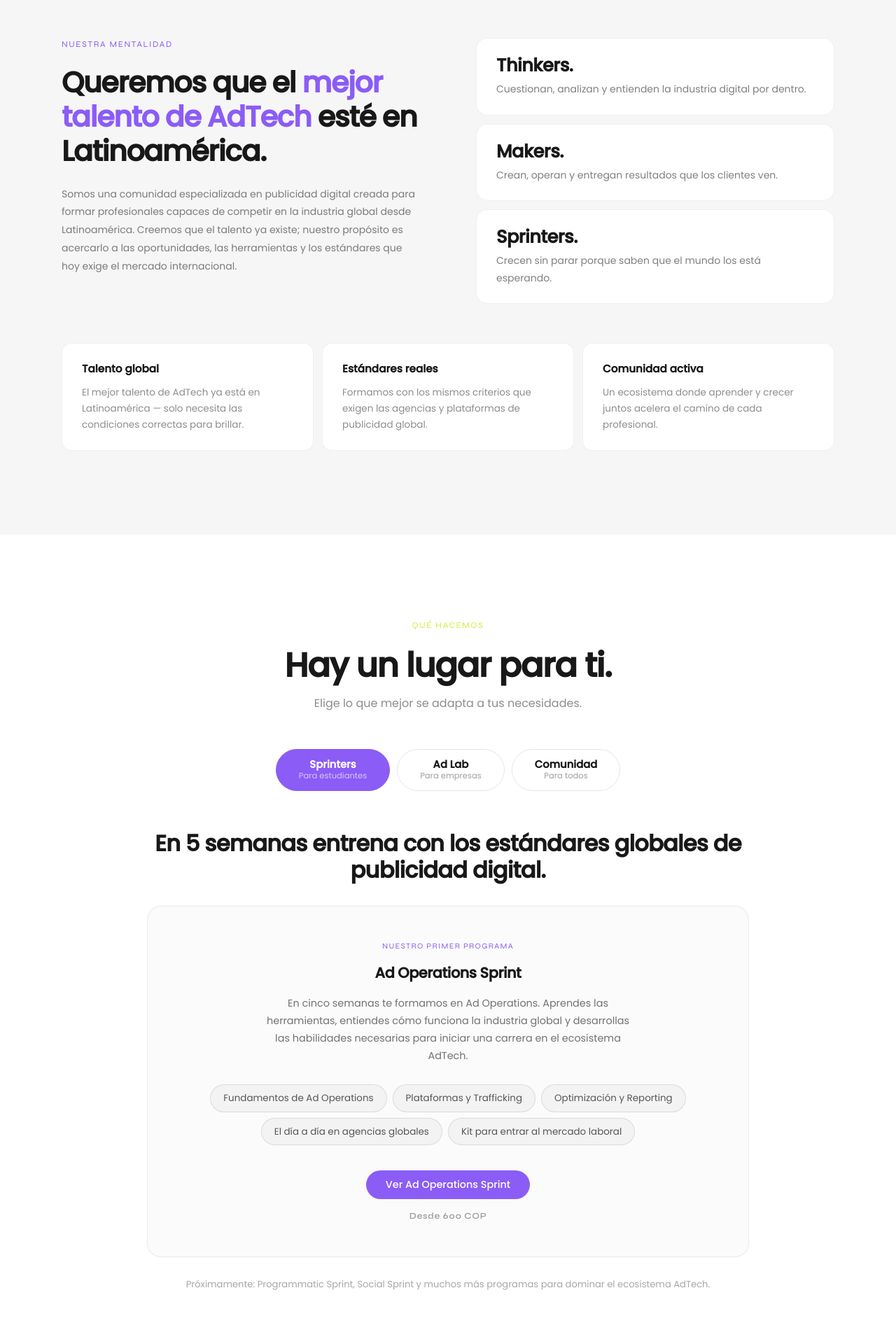
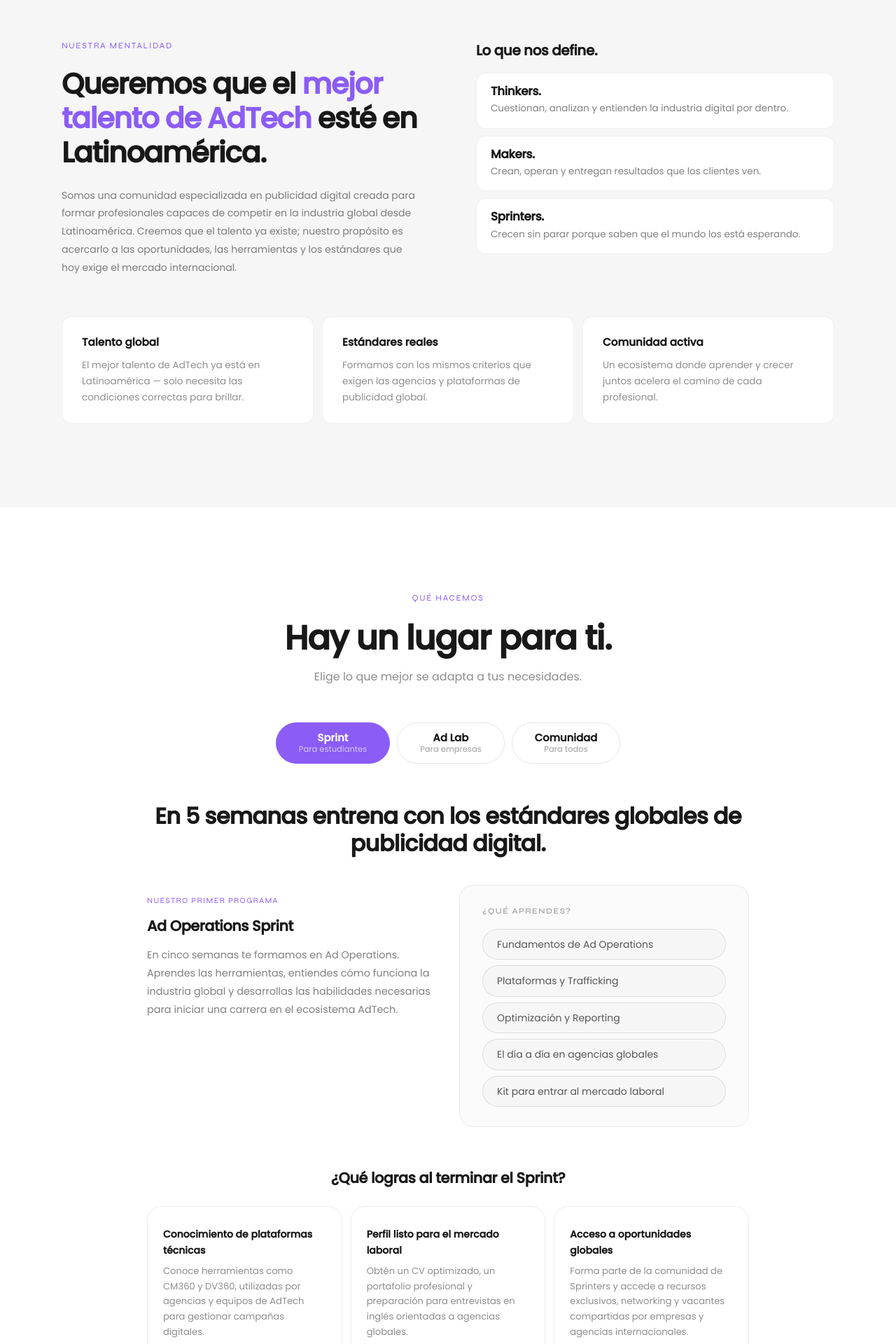
Before and after one commit to SprintechAcademy/SprintechAcademy, a React (Vite) app: page / in a window 1280 px wide. Shown: the part 880-2800 px from the top of the page at 70% size. Built offline with nearby package versions, Linux system fonts and the light colour scheme.

Commit message:
feat: UI polish — Sprint rename, mentalidad heading, 2-col Sprint panel, benefit cards, premium buttons

```diff
--- a/src/App.css
+++ b/src/App.css
@@ -132,6 +132,7 @@
   pointer-events: none; z-index: 0;
 }
 
+
 .hero__content {
   position: relative; z-index: 1;
   text-align: center;
@@ -223,28 +224,35 @@
   color: rgba(0,0,0,0.5); line-height: 1.85;
 }
 
-/* Right: Thinkers / Makers / Sprinters — in cards */
-.mentalidad__concepts { display: flex; flex-direction: column; gap: 12px; }
+/* Right: heading + Thinkers / Makers / Sprinters — in compact cards */
+.mentalidad__concepts-heading {
+  font-family: var(--font-poppins); font-weight: 700;
+  font-size: clamp(1rem, 1.6vw, 1.25rem);
+  color: var(--carbon); letter-spacing: -0.02em;
+  margin-bottom: 16px;
+}
+
+.mentalidad__concepts { display: flex; flex-direction: column; gap: 10px; }
 
 .mentalidad__concept {
   background: #ffffff;
   border: 1px solid rgba(0,0,0,0.06);
-  border-radius: 16px;
-  padding: 24px 28px;
+  border-radius: 14px;
+  padding: 16px 20px;
   transition: box-shadow 0.2s;
 }
-.mentalidad__concept:hover { box-shadow: 0 4px 20px rgba(0,0,0,0.06); }
+.mentalidad__concept:hover { box-shadow: 0 4px 16px rgba(0,0,0,0.06); }
 
 .mentalidad__concept-word {
   display: block;
   font-family: var(--font-poppins); font-weight: 700;
-  font-size: clamp(1.25rem, 2vw, 1.6rem);
+  font-size: 1.05rem;
   color: var(--carbon); letter-spacing: -0.02em; line-height: 1.1;
-  margin-bottom: 8px;
+  margin-bottom: 5px;
 }
 .mentalidad__concept-desc {
-  font-family: var(--font-poppins); font-size: 0.875rem;
-  color: rgba(0,0,0,0.5); line-height: 1.75;
+  font-family: var(--font-poppins); font-size: 0.84rem;
+  color: rgba(0,0,0,0.5); line-height: 1.65;
 }
 
 /* Stats strip — Talento global / Estándares reales / Comunidad activa — in cards */
@@ -286,7 +294,7 @@
 
 /* Section header — centered */
 .que-hacemos__header { text-align: center; max-width: 600px; margin: 0 auto; }
-.que-hacemos__eyebrow { color: var(--lime); }
+.que-hacemos__eyebrow { color: var(--purple); }
 .que-hacemos__title {
   font-family: var(--font-poppins); font-weight: 700;
   font-size: clamp(2rem, 4vw, 3rem);
@@ -366,52 +374,101 @@
   color: rgba(0,0,0,0.55); line-height: 1.8; margin-bottom: 40px;
 }
 
-/* === Sprinters panel — centered single column === */
-.qh-panel--sprinters .qh-panel__title { margin-bottom: 32px; }
+/* === Sprinters panel — 2-column grid === */
+.qh-panel--sprinters .qh-panel__title { margin-bottom: 40px; }
 
-.qh-program-card {
-  display: flex;
-  flex-direction: column;
-  align-items: center;
-  text-align: center;
-  padding: 48px 52px;
-  border: 1.5px solid rgba(0,0,0,0.07);
-  border-radius: 20px;
-  background: rgba(0,0,0,0.015);
-  margin-bottom: 28px;
+.qh-sprint-grid {
+  display: grid;
+  grid-template-columns: 1fr 1fr;
+  gap: 32px;
+  margin-bottom: 56px;
+  align-items: start;
 }
-.qh-program-card__tag {
+
+.qh-sprint-left { padding: 8px 0; }
+
+.qh-sprint-tag {
   display: inline-block;
   font-family: var(--font-syne); font-weight: 500; font-size: 0.7rem;
   letter-spacing: 0.12em; text-transform: uppercase;
-  color: var(--purple); margin-bottom: 12px;
+  color: var(--purple); margin-bottom: 14px;
 }
-.qh-program-card__name {
+.qh-sprint-name {
   font-family: var(--font-poppins); font-weight: 700; font-size: 1.3rem;
-  color: var(--carbon); letter-spacing: -0.02em; margin-bottom: 14px;
+  color: var(--carbon); letter-spacing: -0.02em; line-height: 1.25;
+  margin-bottom: 16px;
 }
-.qh-program-card__desc {
+.qh-sprint-desc {
   font-family: var(--font-poppins); font-size: 0.9rem;
-  color: rgba(0,0,0,0.55); line-height: 1.75; margin-bottom: 28px;
-  max-width: 520px;
+  color: rgba(0,0,0,0.5); line-height: 1.8;
 }
-/* Chips — pill style matching comunidad */
-.qh-program-card__chips {
-  display: flex; flex-wrap: wrap; justify-content: center;
-  gap: 8px; list-style: none; margin-bottom: 36px;
+
+.qh-sprint-right {
+  padding: 28px 32px;
+  background: rgba(0,0,0,0.015);
+  border: 1.5px solid rgba(0,0,0,0.07);
+  border-radius: 20px;
 }
-.qh-program-card__chip {
-  font-family: var(--font-poppins); font-size: 0.84rem;
+.qh-sprint-learn-title {
+  font-family: var(--font-syne); font-size: 0.7rem; font-weight: 600;
+  letter-spacing: 0.12em; text-transform: uppercase;
+  color: rgba(0,0,0,0.35); margin-bottom: 16px;
+}
+.qh-sprint-chips {
+  display: flex; flex-direction: column; gap: 8px; list-style: none;
+}
+.qh-sprint-chip {
+  font-family: var(--font-poppins); font-size: 0.875rem;
   color: rgba(0,0,0,0.65);
   border: 1.5px solid rgba(0,0,0,0.1);
-  border-radius: 9999px; padding: 8px 18px;
-  background: rgba(0,0,0,0.03);
+  border-radius: 9999px; padding: 10px 20px;
+  background: rgba(0,0,0,0.02);
 }
-.qh-program-card__cta { margin-bottom: 14px; }
-.qh-program-card__price {
+
+/* Benefits below grid */
+.qh-sprint-benefits { text-align: center; margin-bottom: 48px; }
+.qh-sprint-benefits__title {
+  font-family: var(--font-poppins); font-weight: 700;
+  font-size: clamp(1.05rem, 2vw, 1.3rem);
+  color: var(--carbon); letter-spacing: -0.02em;
+  margin-bottom: 24px;
+}
+.qh-sprint-benefits__grid {
+  display: grid;
+  grid-template-columns: repeat(3, 1fr);
+  gap: 12px;
+}
+.qh-sprint-benefit {
+  border: 1.5px solid rgba(0,0,0,0.08);
+  border-radius: 20px;
+  padding: 28px 22px;
+  text-align: left;
+  transition: border-color 0.2s, background 0.2s;
+}
+.qh-sprint-benefit:hover {
+  border-color: var(--purple);
+  background: rgba(139,92,246,0.03);
+}
+.qh-sprint-benefit__title {
+  display: block;
+  font-family: var(--font-poppins); font-weight: 600; font-size: 0.875rem;
+  color: var(--carbon); margin-bottom: 8px;
+}
+.qh-sprint-benefit__desc {
+  font-family: var(--font-poppins); font-size: 0.82rem;
+  color: rgba(0,0,0,0.45); line-height: 1.65;
+}
+
+/* CTA row */
+.qh-sprint-cta {
+  display: flex; flex-direction: column; align-items: center;
+  gap: 14px; margin-bottom: 40px;
+}
+.qh-sprint-price {
   font-family: var(--font-syne); font-weight: 600; font-size: 0.78rem;
   letter-spacing: 0.06em; color: rgba(0,0,0,0.38);
 }
+
 .qh-coming-soon {
   font-family: var(--font-poppins); font-size: 0.82rem;
   color: rgba(0,0,0,0.35); line-height: 1.6;
@@ -499,6 +556,11 @@
   color: rgba(0,0,0,0.45); line-height: 1.6;
 }
 
+/* 5-card grid: 3 + 2 */
+.qh-benefits > .qh-benefit:nth-child(4),
+.qh-benefits > .qh-benefit:nth-child(5) {
+  grid-column: span 1;
+}
 @media (min-width: 600px) {
   .qh-benefits {
     grid-template-columns: repeat(3, 1fr);
@@ -510,7 +572,8 @@
 @media (max-width: 768px) {
   .que-hacemos__tabbar { gap: 8px; flex-wrap: wrap; }
   .que-hacemos__tabbn { padding: 12px 22px; }
-  .qh-program-card { padding: 32px 24px; }
+  .qh-sprint-grid { grid-template-columns: 1fr; gap: 24px; }
+  .qh-sprint-benefits__grid { grid-template-columns: 1fr; }
   .qh-how__grid { grid-template-columns: 1fr; }
   .qh-programs__grid { grid-template-columns: 1fr; }
   .qh-benefits { grid-template-columns: 1fr 1fr; }
--- a/src/components/Mentalidad.jsx
+++ b/src/components/Mentalidad.jsx
@@ -33,6 +33,7 @@ export default function Mentalidad() {
             <p className="mentalidad__body">{t.left.body}</p>
           </div>
           <div className="mentalidad__right anim-ready" style={{ '--delay': '0.15s' }}>
+            <p className="mentalidad__concepts-heading">{t.right.heading}</p>
             <div className="mentalidad__concepts">
               {t.right.concepts.map((c) => (
                 <div key={c.word} className="mentalidad__concept">
--- a/src/components/QueHacemos.jsx
+++ b/src/components/QueHacemos.jsx
@@ -8,20 +8,41 @@ function SprintersPanel({ tab }) {
   return (
     <div className="qh-panel qh-panel--sprinters">
       <h2 className="qh-panel__title">{tab.title}</h2>
-      <div className="qh-program-card">
-        <span className="qh-program-card__tag">{prog.tag}</span>
-        <h3 className="qh-program-card__name">{prog.name}</h3>
-        <p className="qh-program-card__desc">{prog.desc}</p>
-        <ul className="qh-program-card__chips">
-          {prog.list.map((item) => (
-            <li key={item} className="qh-program-card__chip">{item}</li>
+
+      <div className="qh-sprint-grid">
+        <div className="qh-sprint-left">
+          <span className="qh-sprint-tag">{prog.tag}</span>
+          <h3 className="qh-sprint-name">{prog.name}</h3>
+          <p className="qh-sprint-desc">{prog.desc}</p>
+        </div>
+
+        <div className="qh-sprint-right">
+          <p className="qh-sprint-learn-title">{prog.learnTitle}</p>
+          <ul className="qh-sprint-chips">
+            {prog.list.map((item) => (
+              <li key={item} className="qh-sprint-chip">{item}</li>
+            ))}
+          </ul>
+        </div>
+      </div>
+
+      <div className="qh-sprint-benefits">
+        <h4 className="qh-sprint-benefits__title">{prog.benefitsTitle}</h4>
+        <div className="qh-sprint-benefits__grid">
+          {prog.benefits.map((b) => (
+            <div key={b.title} className="qh-sprint-benefit">
+              <strong className="qh-sprint-benefit__title">{b.title}</strong>
+              <p className="qh-sprint-benefit__desc">{b.desc}</p>
+            </div>
           ))}
-        </ul>
-        <a href={prog.ctaHref} className="btn btn--purple qh-program-card__cta">
-          {prog.cta}
-        </a>
-        <p className="qh-program-card__price">{prog.price}</p>
+        </div>
       </div>
+
+      <div className="qh-sprint-cta">
+        <a href={prog.ctaHref} className="btn btn--purple">{prog.cta}</a>
+        <p className="qh-sprint-price">{prog.price}</p>
+      </div>
+
       <p className="qh-coming-soon">{tab.comingSoon}</p>
     </div>
   );
--- a/src/i18n/content.js
+++ b/src/i18n/content.js
@@ -1,7 +1,7 @@
 const content = {
   es: {
     nav: {
-      sprinters: 'Sprinters',
+      sprinters: 'Sprints',
       empresas:  'Empresas',
       comunidad: 'Comunidad',
       cta:       'Iniciar sesión',
@@ -21,6 +21,7 @@ const content = {
         body:           'Somos una comunidad especializada en publicidad digital creada para formar profesionales capaces de competir en la industria global desde Latinoamérica. Creemos que el talento ya existe; nuestro propósito es acercarlo a las oportunidades, las herramientas y los estándares que hoy exige el mercado internacional.',
       },
       right: {
+        heading: 'Lo que nos define.',
         concepts: [
           { word: 'Thinkers.',  desc: 'Cuestionan, analizan y entienden la industria digital por dentro.' },
           { word: 'Makers.',    desc: 'Crean, operan y entregan resultados que los clientes ven.' },
@@ -40,20 +41,36 @@ const content = {
       tabs: [
         {
           key:      'sprinters',
-          label:    'Sprinters',
+          label:    'Sprint',
           sublabel: 'Para estudiantes',
           title:    'En 5 semanas entrena con los estándares globales de publicidad digital.',
           programs: [
             {
-              name:    'Ad Operations Sprint',
-              tag:     'Nuestro primer programa',
-              desc:    'En cinco semanas te formamos en Ad Operations. Aprendes las herramientas, entiendes cómo funciona la industria global y desarrollas las habilidades necesarias para iniciar una carrera en el ecosistema AdTech.',
-              list:    [
+              name:       'Ad Operations Sprint',
+              tag:        'Nuestro primer programa',
+              desc:       'En cinco semanas te formamos en Ad Operations. Aprendes las herramientas, entiendes cómo funciona la industria global y desarrollas las habilidades necesarias para iniciar una carrera en el ecosistema AdTech.',
+              learnTitle: '¿Qué aprendes?',
+              list:       [
                 'Fundamentos de Ad Operations',
                 'Plataformas y Trafficking',
                 'Optimización y Reporting',
                 'El día a día en agencias globales',
                 'Kit para entrar al mercado laboral',
+              ],
+              benefitsTitle: '¿Qué logras al terminar el Sprint?',
+              benefits: [
+                {
+                  title: 'Conocimiento de plataformas técnicas',
+                  desc:  'Conoce herramientas como CM360 y DV360, utilizadas por agencias y equipos de AdTech para gestionar campañas digitales.',
+                },
+                {
+                  title: 'Perfil listo para el mercado laboral',
+                  desc:  'Obtén un CV optimizado, un portafolio profesional y preparación para entrevistas en inglés orientadas a agencias globales.',
+                },
+                {
+                  title: 'Acceso a oportunidades globales',
+                  desc:  'Forma parte de la comunidad de Sprinters y accede a recursos exclusivos, networking y vacantes compartidas por empresas y agencias internacionales.',
+                },
               ],
               cta:     'Ver Ad Operations Sprint',
               ctaHref: '#registro',
@@ -139,7 +156,7 @@ const content = {
 
   en: {
     nav: {
-      sprinters: 'Sprinters',
+      sprinters: 'Sprints',
       empresas:  'Companies',
       comunidad: 'Community',
       cta:       'Log in',
@@ -159,6 +176,7 @@ const content = {
         body:           'We are a specialized digital advertising community built to train professionals who can compete in the global industry from Latin America. We believe the talent already exists; our purpose is to connect it with the opportunities, tools and standards the international market demands today.',
       },
       right: {
+        heading: 'What defines us.',
         concepts: [
           { word: 'Thinkers.',  desc: 'They question, analyze and understand the digital industry from the inside.' },
           { word: 'Makers.',    desc: 'They create, operate and deliver results that clients can see.' },
@@ -178,20 +196,36 @@ const content = {
       tabs: [
         {
           key:      'sprinters',
-          label:    'Sprinters',
+          label:    'Sprint',
           sublabel: 'For students',
           title:    'In 5 weeks, train to global digital advertising standards.',
           programs: [
             {
-              name:    'Ad Operations Sprint',
-              tag:     'Our first program',
-              desc:    'In five weeks we train you in Ad Operations. You learn the tools, understand how the global industry works, and build the skills you need to start a career in the AdTech ecosystem.',
-              list:    [
+              name:       'Ad Operations Sprint',
+              tag:        'Our first program',
+              desc:       'In five weeks we train you in Ad Operations. You learn the tools, understand how the global industry works, and build the skills you need to start a career in the AdTech ecosystem.',
+              learnTitle: 'What do you learn?',
+              list:       [
                 'Ad Operations fundamentals',
                 'Platforms & Trafficking',
                 'Optimization & Reporting',
                 'Day-to-day at global agencies',
                 'Kit to enter the job market',
+              ],
+              benefitsTitle: 'What do you achieve after the Sprint?',
+              benefits: [
+                {
+                  title: 'Technical platform knowledge',
+                  desc:  'Learn tools like CM360 and DV360, used by agencies and AdTech teams to manage digital campaigns.',
+                },
+                {
+                  title: 'Job-market-ready profile',
+                  desc:  'Get an optimized CV, a professional portfolio, and preparation for English interviews targeting global agencies.',
+                },
+                {
+                  title: 'Access to global opportunities',
+                  desc:  'Join the Sprinters community and access exclusive resources, networking, and vacancies shared by international companies and agencies.',
+                },
               ],
               cta:     'View Ad Operations Sprint',
               ctaHref: '#registro',
--- a/src/index.css
+++ b/src/index.css
@@ -63,19 +63,20 @@ ul     { list-style: none; }
   margin-bottom: 16px;
 }
 
-/* ===== Buttons — pill solid (lime or purple) ===== */
+/* ===== Buttons — ALWAYS colored (lime or purple, never outline-only) ===== */
 .btn {
   display: inline-flex;
   align-items: center;
   justify-content: center;
   gap: 8px;
-  padding: 13px 28px;
+  padding: 14px 34px;
   border-radius: 9999px;
   font-family: var(--font-poppins);
-  font-weight: 500;
+  font-weight: 600;
   font-size: 0.9rem;
+  letter-spacing: -0.01em;
   line-height: 1;
-  transition: all 0.2s ease;
+  transition: transform 0.2s ease, box-shadow 0.2s ease, opacity 0.2s ease;
   cursor: pointer;
   text-decoration: none;
   white-space: nowrap;
@@ -88,8 +89,8 @@ ul     { list-style: none; }
   color: var(--carbon);
 }
 .btn--lime:hover {
-  opacity: 0.88;
-  transform: translateY(-1px);
+  transform: translateY(-2px);
+  box-shadow: 0 8px 24px rgba(200, 241, 53, 0.32);
 }
 
 /* Purple — secondary accent */
@@ -98,8 +99,8 @@ ul     { list-style: none; }
   color: var(--white);
 }
 .btn--purple:hover {
-  opacity: 0.9;
-  transform: translateY(-1px);
+  transform: translateY(-2px);
+  box-shadow: 0 8px 28px rgba(139, 92, 246, 0.38);
 }
 
 /* ===== Scroll Animations ===== */
```
